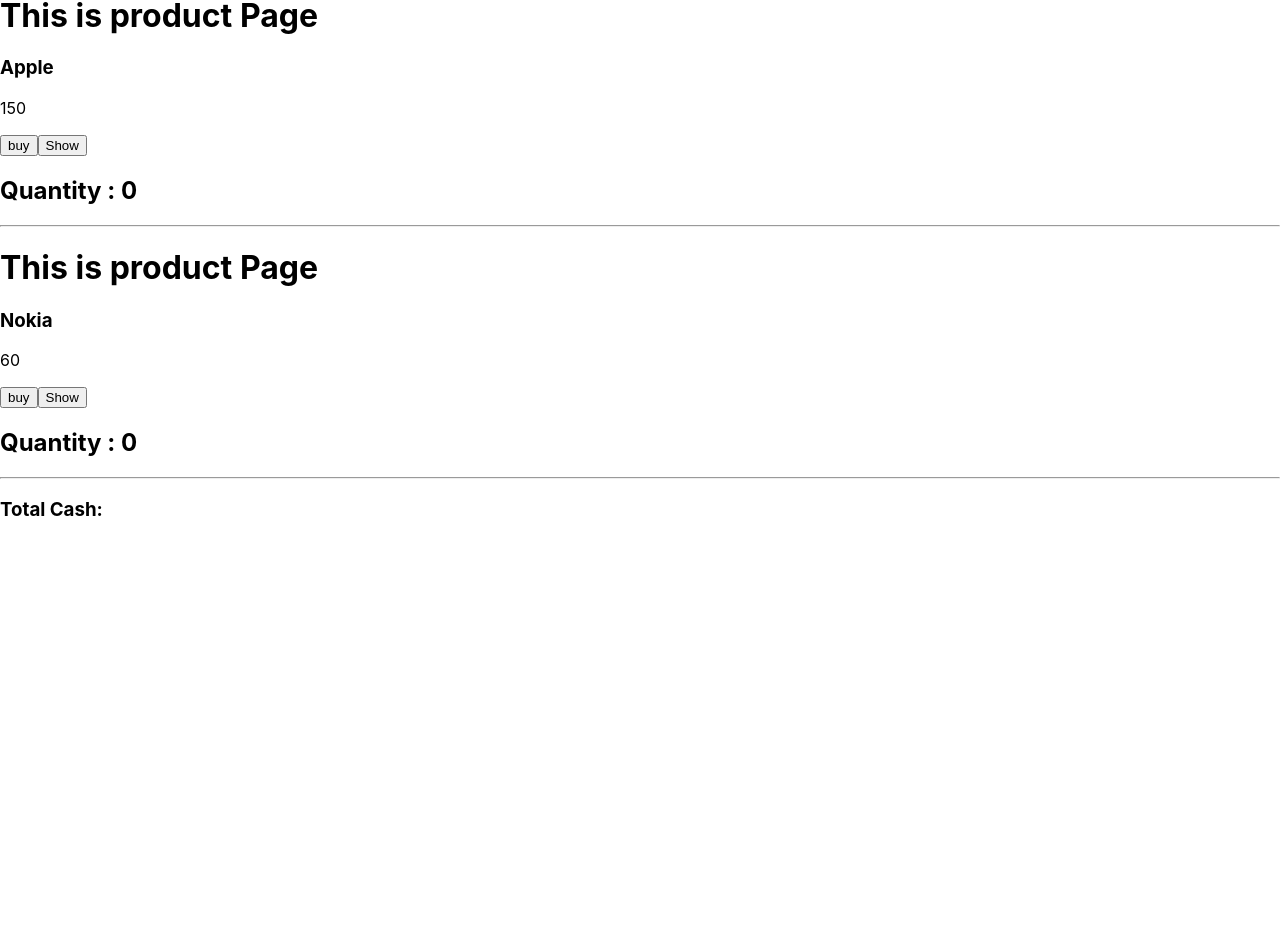
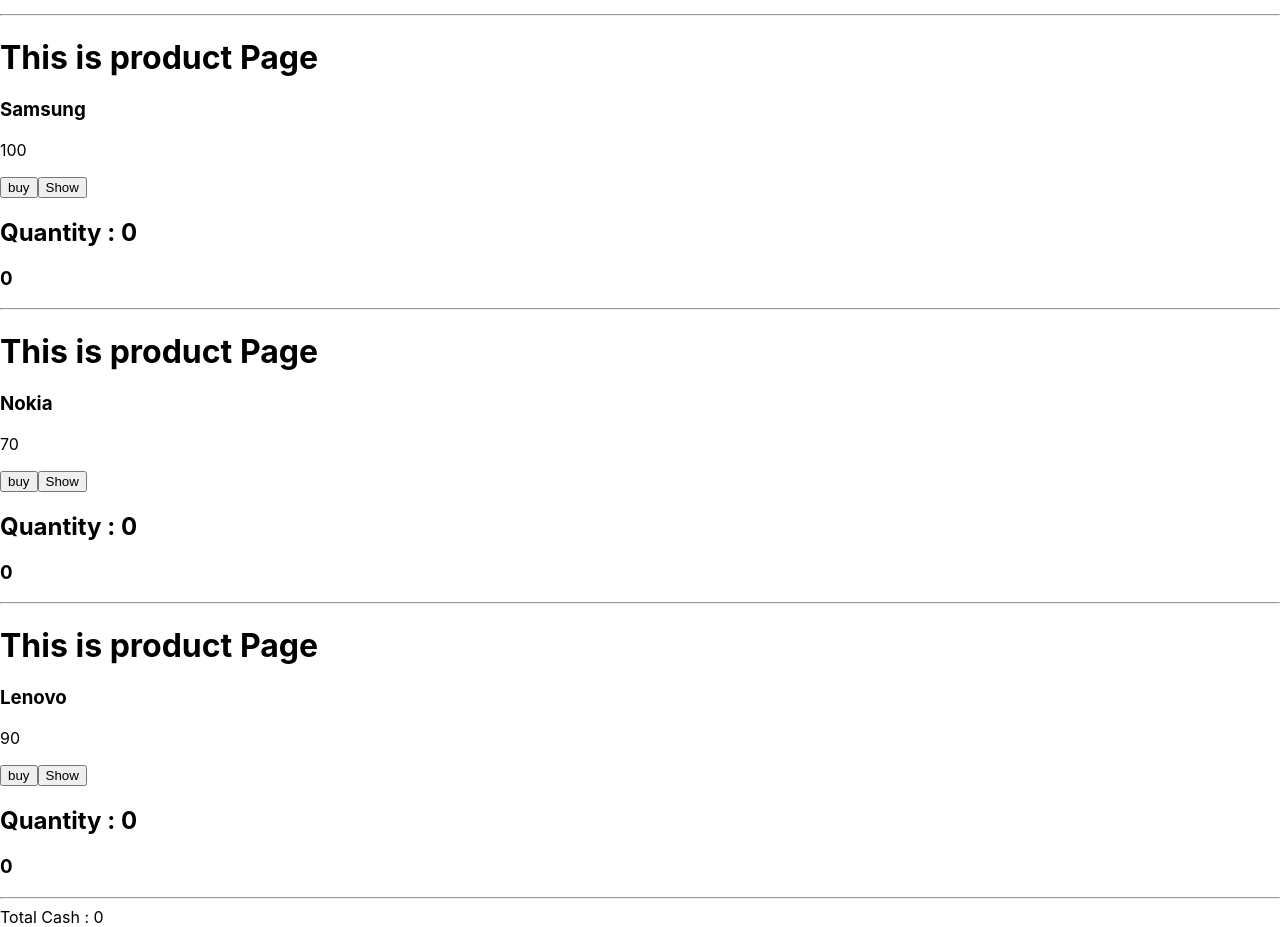
Before and after one commit to Furqan859/react-practise--12, a React (Create React App) app: page / in a window 1280 px wide. Shown: the part 278-1205 px from the top of the page. Before the commit the page ends 818 px from the top, so only its background shows below. Built offline with nearby package versions, Linux system fonts and the light colour scheme.

Commit message:
i will add a total component for add cash and add self item total

```diff
--- a/src/App.js
+++ b/src/App.js
@@ -1,7 +1,24 @@
-import React from "react";
+import React, {useState} from "react";
 import Products from "./component/Products";
 import Total from "./component/Total";
+
+
+
 const App = ()=>{
+
+
+    const  [products , setProducts] = useState([
+        {id: 1, name : "Android" , price : 150 , },
+        {id: 2, name : "Samsung" , price : 100},
+        {id: 3, name : "Nokia" , price : 70},
+        {id: 4, name : "Lenovo" , price : 90}
+    ])
+
+        const [total , setTotal] = useState(0)
+        const calculateTotal =  (price)  => {
+            setTotal( total + price)
+        }
+
 
  const ShowProduct=(name)=>{
      alert("you selected " + name)
@@ -9,10 +26,16 @@
 
     return(
                   <div>
-        <Products name="Samsung" price={120} onShow={ShowProduct} />
-        <Products name="Apple" price={150} onShow={ShowProduct}/>
-        <Products name="Nokia" price={60} onShow={ShowProduct}/>
-        <Total/>
+                      {products.map((p) =>  (
+
+                      < Products
+                         key={p.id}
+                         name={p.name}
+                         price={p.price}
+                          onShow={ShowProduct} calc={calculateTotal}/>
+                      ) ) }
+                      <Total totalCash={total}/>
+
                    </div>
     )
 }
--- a/src/component/Products.js
+++ b/src/component/Products.js
@@ -1,11 +1,13 @@
 import React , {useState} from "react";
-const Products = ({price, name , onShow}) => {
+import Total from "./Total";
+const Products = ({price, name , onShow , calc}) => {
     const [quantity , setQuantity] = useState(0);
 
 
     const Buy = () => {
         // alert("this is button")
         setQuantity(quantity +1 )
+        calc(price)
     }
     return(<div>
         <h1>This is product Page</h1>
@@ -14,9 +16,11 @@
         <p>{price}</p>
         <button onClick={Buy}>buy</button>
         <button onClick={()=>onShow(name)}>Show</button>
+        <h2>Quantity : {quantity}</h2>
 
-        <h2>Quantity : {quantity}</h2>
+        <h3>{quantity*price}</h3>
         <hr/>
+
     </div>)
 }
 export default Products;
--- a/src/component/Total.js
+++ b/src/component/Total.js
@@ -1,7 +1,8 @@
-import React,{useState} from "react";
+import React from "react";
 
-const Total = () =>{
-
-    return (<h3>Total Cash: </h3>)
+const Total = ({totalCash}) => {
+  return(<div>
+      Total Cash : {totalCash}
+  </div>)
 }
 export default Total;
```
